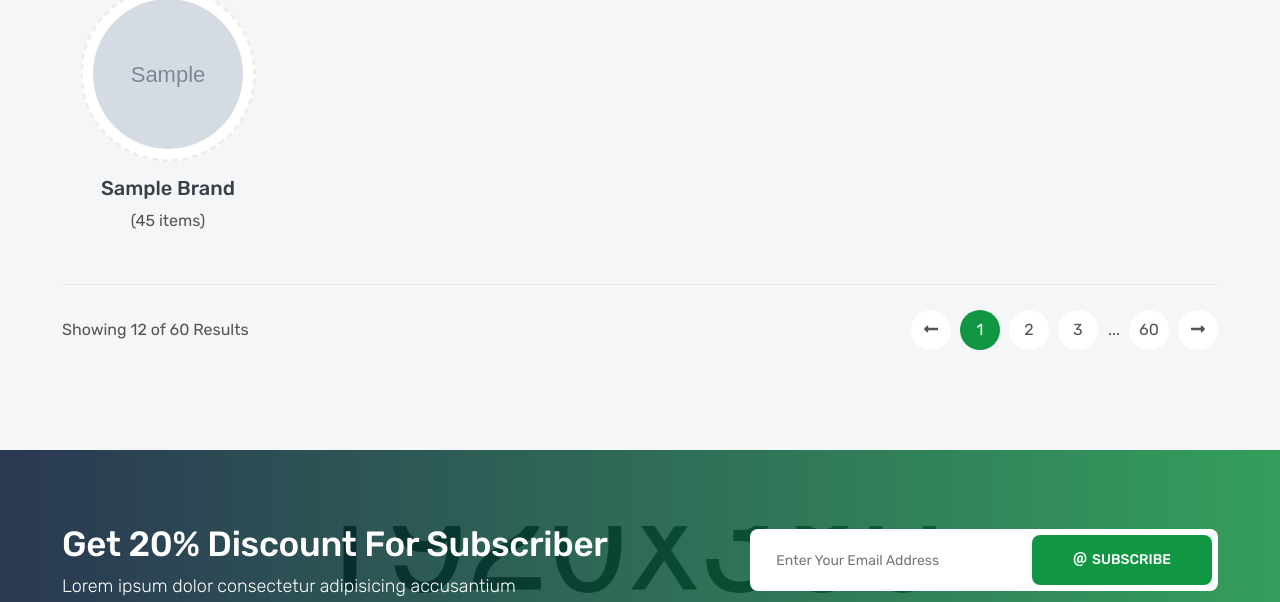
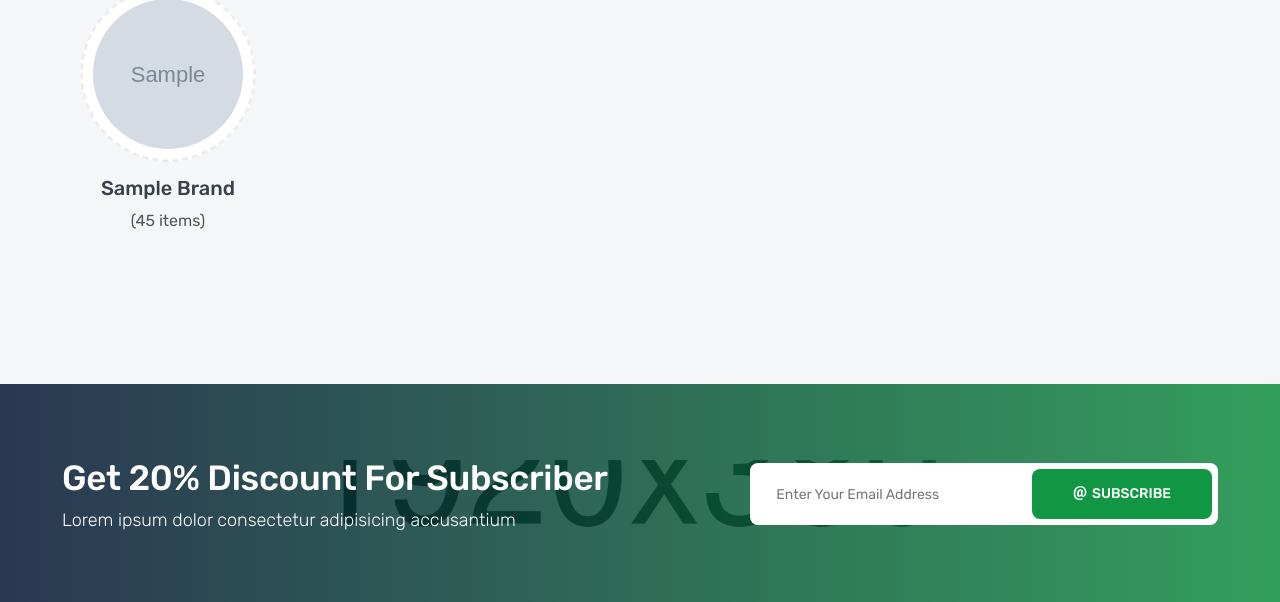
Before and after one commit to ahmedalgohary1170/Django-Amazon-Clone, a Django app: page /products/brands in a window 1280 px wide. Shown: the part 669-1271 px from the top of the page. Run offline with Django 3.2, Linux system fonts and the light colour scheme; tables that the repository leaves empty hold one stand-in row (values such as "Sample post"); grey boxes marked "Sample" are stand-in pictures; some libraries are stand-ins or nearby versions.

Commit message:
add pagination in brand list , brand detail

```diff
--- a/products/templates/products/brand_list.html
+++ b/products/templates/products/brand_list.html
@@ -81,29 +81,50 @@
                     {% endfor %}
 
                 </div>
+
+                {% if is_paginated %}
                     <div class="row">
                         <div class="col-lg-12">
                             <div class="bottom-paginate">
                                 <p class="page-info">Showing 12 of 60 Results</p>
                                 <ul class="pagination">
+
+                                    {% if page_obj.has_previous  %}
                                         <li class="page-item">
-                                    <a class="page-link" href="#">
+                                            <a class="page-link" href="?page={{page_obj.previous_page_number}}">
                                                 <i class="fas fa-long-arrow-alt-left"></i>
                                             </a>
                                         </li>
-                                <li class="page-item"><a class="page-link active" href="#">1</a></li>
-                                <li class="page-item"><a class="page-link" href="#">2</a></li>
-                                <li class="page-item"><a class="page-link" href="#">3</a></li>
-                                <li class="page-item">...</li>
-                                <li class="page-item"><a class="page-link" href="#">60</a></li>
+
+                                    {% endif %}
+
+
+                                    {% for i in paginator.page_range %}
+
+                                        {% if page_obj.number == i %}
+                                            <li class="page-item"><a class="page-link active" href="#">{{i}}</a></li>
+
+                                        {% elif i > page_obj.number|add:'-4' and i < page_obj.number|add:'4'  %}
+                                            <li class="page-item"><a class="page-link" href="?page={{i}}">{{i}}</a></li>
+
+                                        {% endif %}
+
+
+
+                                    {% endfor %}
+                                    {% if page_obj.has_next %}
                                         <li class="page-item">
-                                    <a class="page-link" href="#">
+                                            <a class="page-link" href="?page={{page_obj.next_page_number}}">
                                                 <i class="fas fa-long-arrow-alt-right"></i>
                                             </a>
                                         </li>
+
+                                    {% endif %}
                                 </ul>
                             </div>
                         </div>
+                    </div>
+                {% endif %}
                 </div>
             </div>
         </section>
--- a/products/views.py
+++ b/products/views.py
@@ -28,7 +28,7 @@ class BrandList(ListView):
 class BrandDetail(ListView):
     model=Product
     template_name='products/brand_detail.html'
-
+    paginate_by = 1
 
     def get_queryset(self):
         brand=Brand.objects.get(slug=self.kwargs['slug'])
```
Also changed, not shown: products/templates/products/brand_detail.html (+26 -7 lines). Lines whose indentation alone changed are shown as unchanged.
